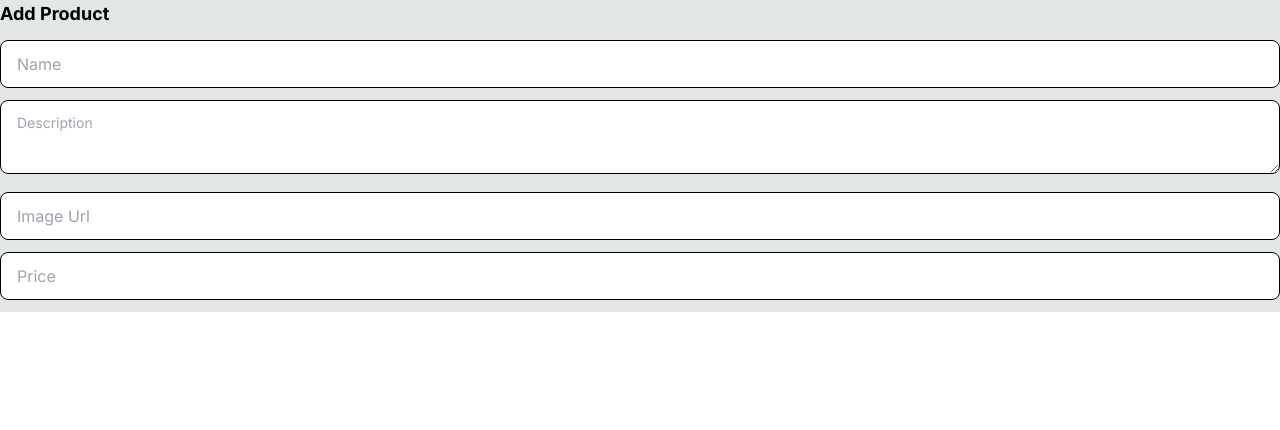
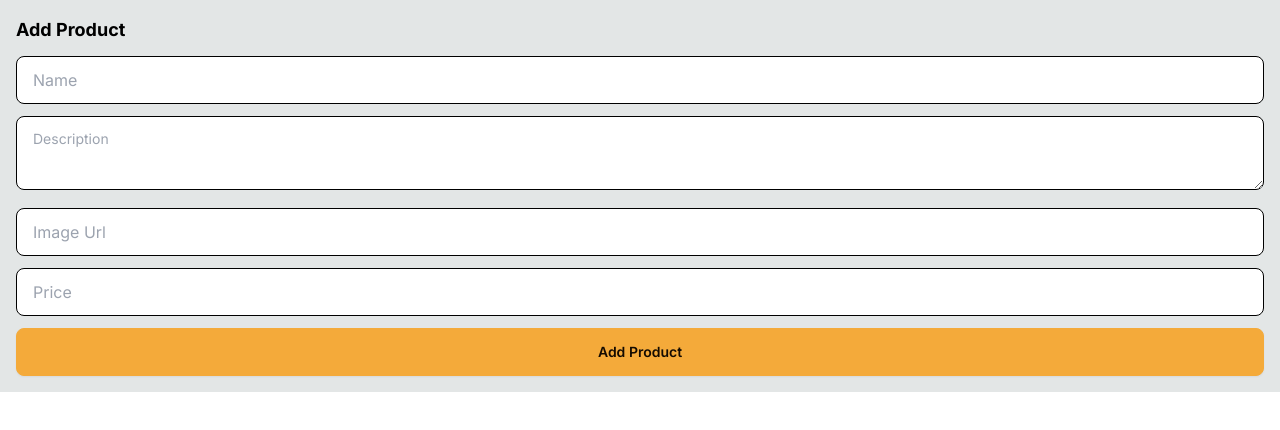
Before and after one commit to japhethbear/ECommerce, a Next.js app: page /add-product in a window 1280 px wide. Shown: the top 430 px of the page. Built offline with nearby package versions, Linux system fonts and the light colour scheme.

Commit message:
Add FormSubmittButton component for client side loading spinner. Add error page.

```diff
--- a/next.config.mjs
+++ b/next.config.mjs
@@ -1,4 +1,8 @@
 /** @type {import('next').NextConfig} */
-const nextConfig = {};
+const nextConfig = {
+  images: {
+    remotePatterns: [{ hostname: "images.unsplash.com" }],
+  },
+};
 
 export default nextConfig;
--- a/src/app/add-product/page.tsx
+++ b/src/app/add-product/page.tsx
@@ -1,14 +1,44 @@
+import FormSubmitButton from "@/components/FormSubmitButton";
+import { prisma } from "@/lib/db/prisma";
+import { redirect } from "next/navigation";
+
+export const metadata = {
+  title: "Add Product - Bear Essentials Market",
+};
+
+async function addProduct(formData: FormData) {
+  "use server";
+
+  const name = formData.get("name") as string;
+  const description = formData.get("description") as string;
+  const imageUrl = formData.get("imageUrl") as string;
+  const price = Number(formData.get("price") || 0);
+
+  if (!name || !description || !imageUrl || !price) {
+    throw Error("All fields are required.");
+  }
+
+  await prisma.product.create({
+    data: {
+      name,
+      description,
+      imageUrl,
+      price,
+    },
+  });
+  redirect("/");
+}
+
 export default function AddProductPage() {
   return (
     <div>
-      <h1 className="text-lg mb-3 font-bold">Add Product</h1>
-      <form action="Post">
+      <h1 className="mb-3 text-lg font-bold">Add Product</h1>
+      <form action={addProduct}>
         <input
           required
-          type="text"
           name="name"
           placeholder="Name"
-          className="mb-3 w-full input input-bordered"
+          className="input input-bordered mb-3 w-full"
         />
         <textarea
           required
@@ -29,7 +59,11 @@
           placeholder="Price"
           className="input input-bordered mb-3 w-full"
           type="number"
+          min={0}
         />
+        <FormSubmitButton className="btn btn-block">
+          Add Product
+        </FormSubmitButton>
       </form>
     </div>
   );
--- /dev/null
+++ b/src/app/error.tsx
@@ -0,0 +1,10 @@
+"use client";
+
+export default function ErrorPage() {
+  return (
+    <div>
+      <h1 className="mb-3 text-lg font-bold">Error</h1>
+      <p>Something went wrong. Please refresh the page.</p>
+    </div>
+  );
+}
--- a/src/app/layout.tsx
+++ b/src/app/layout.tsx
@@ -5,8 +5,8 @@
 const inter = Inter({ subsets: ["latin"] });
 
 export const metadata: Metadata = {
-  title: "Create Next App",
-  description: "Generated by create next app",
+  title: "Bear Essentials Market",
+  description: "Unbearably convenient, unbearably good.",
 };
 
 export default function RootLayout({
@@ -16,7 +16,9 @@
 }>) {
   return (
     <html lang="en">
-      <body className={inter.className}>{children}</body>
+      <body className={inter.className}>
+        <main className="m-auto min-w-[300px] max-w-7xl p-4">{children}</main>
+      </body>
     </html>
   );
 }
--- /dev/null
+++ b/src/components/FormSubmitButton.tsx
@@ -0,0 +1,29 @@
+"use client";
+
+import { ComponentProps } from "react";
+import { useFormStatus } from "react-dom";
+
+// Creating a Type instead of Interface to use ComponentProps
+type FormSubmitButtonProps = {
+  children: React.ReactNode;
+  className?: string;
+} & ComponentProps<"button">;
+
+export default function FormSubmitButton({
+  children,
+  className,
+  ...props
+}: FormSubmitButtonProps) {
+  const { pending } = useFormStatus();
+  return (
+    <button
+      {...props}
+      type="submit"
+      disabled={pending}
+      className={`btn btn-primary ${className}`}
+    >
+      {pending && <span className="loading loading-spinner" />}
+      {children}
+    </button>
+  );
+}
```
